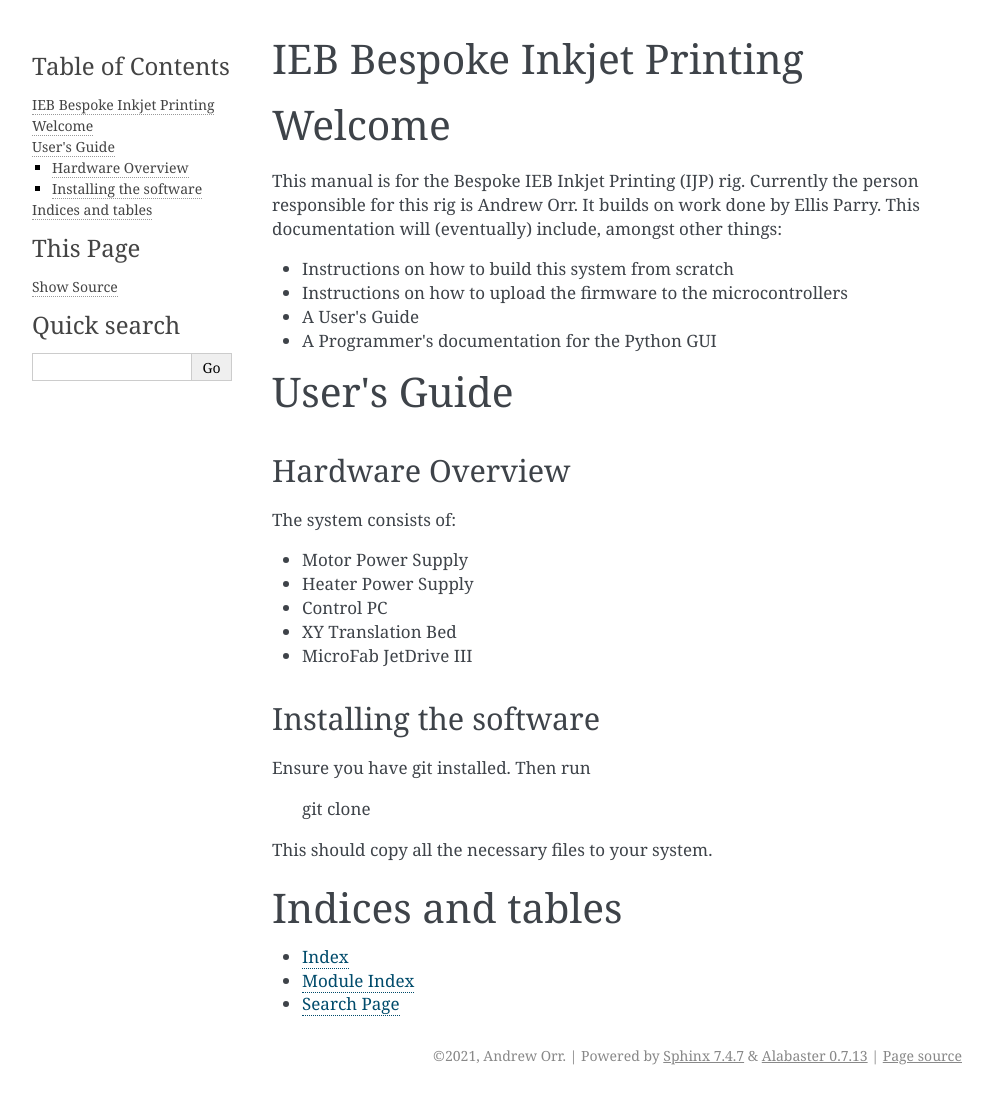
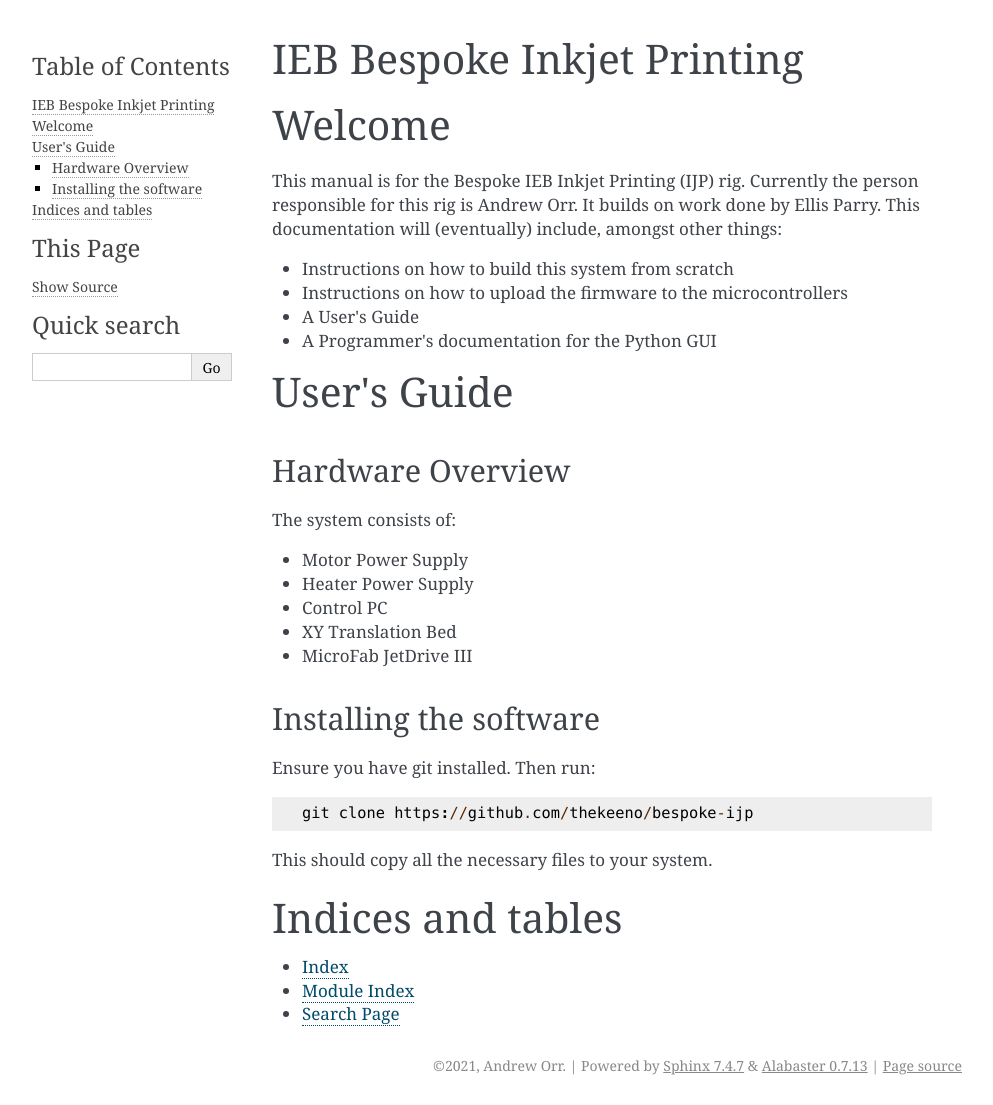
Before and after one commit to alvacjorr/bespoke-ijp, a Sphinx documentation site: the page built from docs/source/index.rst, in a window 1280 px wide. Shown: the whole page, without its empty margins (148-1141 px from the left). Built offline with Sphinx 7.4.7, drawn with Linux system fonts in a browser that asks for light colours; pages that are not in the unit, such as notebooks, are missing from menus; some of the changed lines change nothing that is shown.

Commit message:
more docs

```diff
--- a/docs/source/index.rst
+++ b/docs/source/index.rst
@@ -44,9 +44,10 @@ The system consists of:
 Installing the software
 ***********************
 
-Ensure you have git installed. Then run
+Ensure you have git installed. Then run:
+::
 
-    git clone
+    git clone https://github.com/thekeeno/bespoke-ijp
 
 This should copy all the necessary files to your system.
 
```
